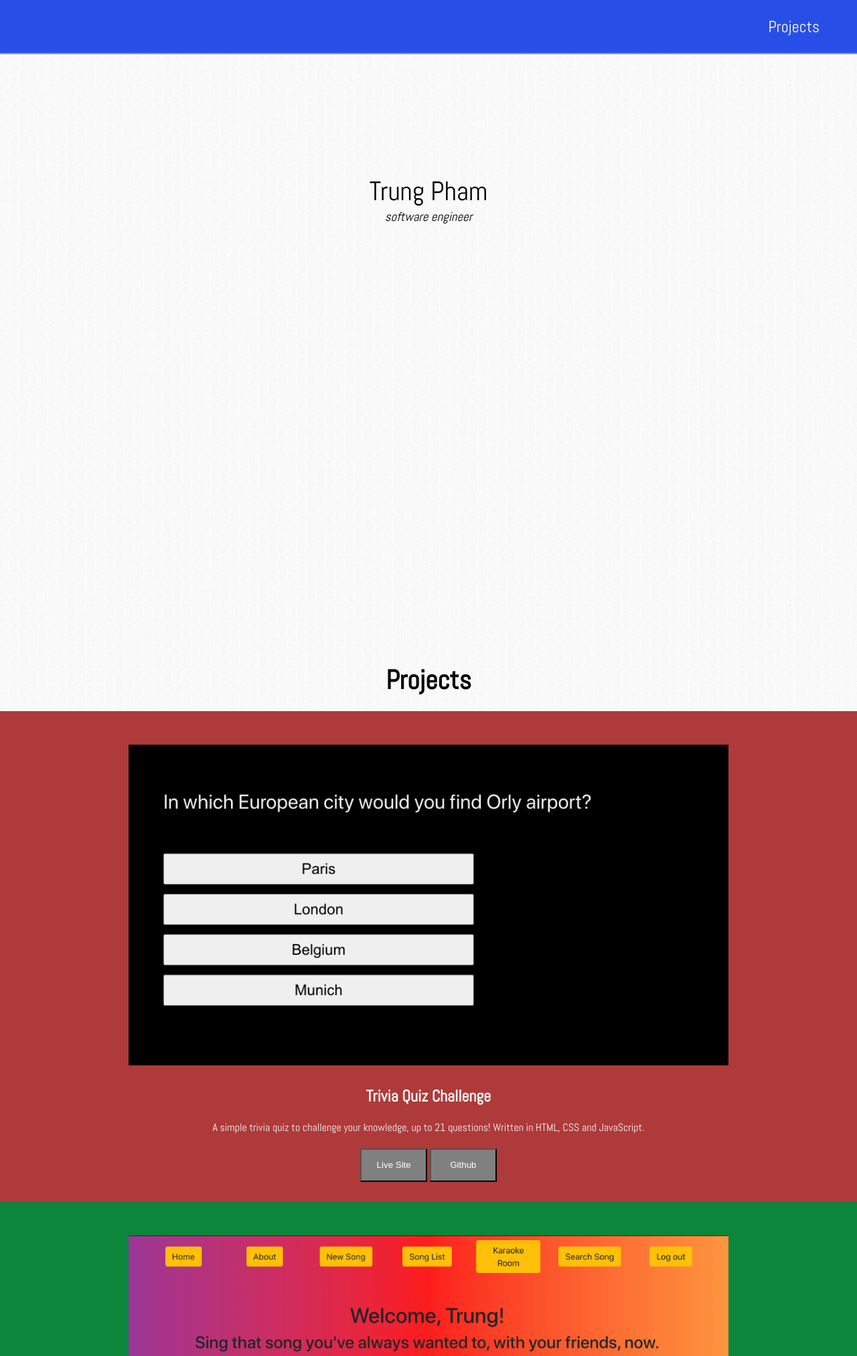
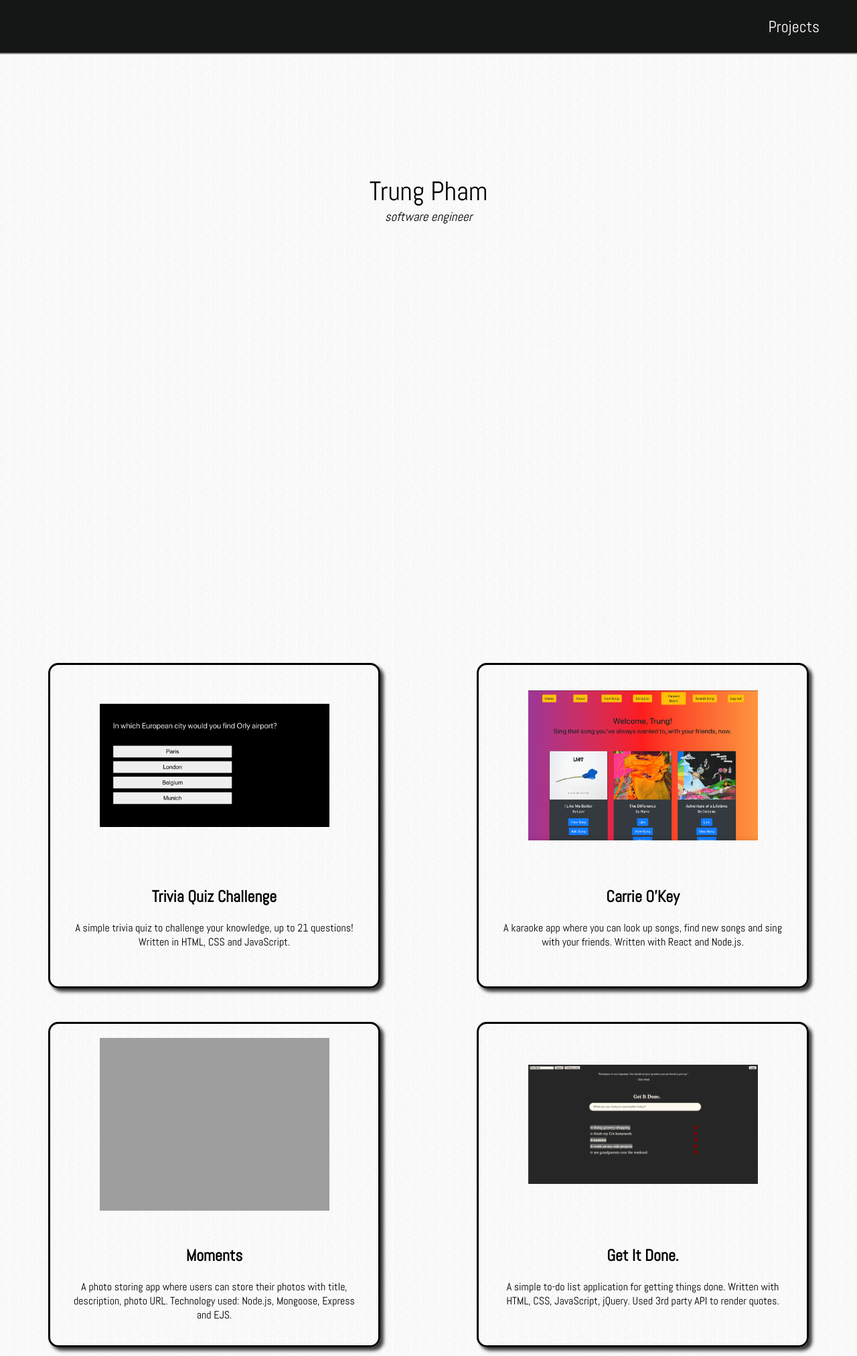
Before and after one commit to trungpham10/trungpham.github.io, a PHP site: page / in a window 1280 px wide. Shown: the top 2025 px of the page at 67% size. Run offline with PHP 8.4, Linux system fonts and the light colour scheme; grey boxes are pictures that could not be loaded.

Commit message:
fix projects styling

```diff
--- a/index.html
+++ b/index.html
@@ -34,8 +34,8 @@
       </section>
     </div>
 
+    <!-- <h1 id="projects">Projects</h1> -->
     <section class="projects" id="projects-begin">
-      <h1 id="projects">Projects</h1>
       <br />
       <section id="trivia" class="project-shots">
         <div class="container">
@@ -52,12 +52,12 @@
                   JavaScript.
                 </p>
                 <br />
-                <button class="live-btn">
+                <!-- <button class="live-btn">
                   <a href="https://trivia-challenge-play.herokuapp.com/">Live Site</a>
-                </button>
-                <button class="github-btn">
+                </button> -->
+                <!-- <button class="github-btn">
                   <a href="https://github.com/trungpham10/tandem_challenge">Github</a>
-                </button>
+                </button> -->
               </div>
             </div>
           </div>
@@ -79,12 +79,12 @@
                   and sing with your friends. Written with React and Node.js.
                 </p>
                 <br />
-                <button class="live-btn">
+                <!-- <button class="live-btn">
                   <a href="https://carrieokey.herokuapp.com">Live Site</a>
                 </button>
                 <button class="github-btn">
                   <a href="https://github.com/joshua-agee/CarrieOKey">Github</a>
-                </button>
+                </button> -->
               </div>
             </div>
           </div>
@@ -107,12 +107,12 @@
                   Mongoose, Express and EJS.
                 </p>
                 <br />
-                <button class="live-btn">
+                <!-- <button class="live-btn">
                   <a href="https://dry-stream-38790.herokuapp.com">Live Site</a>
                 </button>
                 <button class="github-btn">
                   <a href="https://github.com/trungpham10/photo-storing-app">Github</a>
-                </button>
+                </button> -->
               </div>
             </div>
           </div>
@@ -135,12 +135,12 @@
                   API to render quotes.
                 </p>
                 <br />
-                <button class="live-btn">
+                <!-- <button class="live-btn">
                   <a href="https://appgetdone.com">Live Site</a>
                 </button>
                 <button class="github-btn">
                   <a href="https://github.com/trungpham10/trungpham10.github.io">Github</a>
-                </button>
+                </button> -->
               </div>
             </div>
           </div>
--- a/style.css
+++ b/style.css
@@ -44,29 +44,31 @@ body {
 }
 
 #get-it-done {
-  background-color: rgb(61, 51, 150);
-  color: whitesmoke;
+  /* background-color: rgb(61, 51, 150); */
+  color: black;
 }
 
 #moments {
-  background-color: rgb(150, 122, 122);
-  color: whitesmoke;
+  /* background-color: rgb(150, 122, 122); */
+  color: black;
 }
 
 #carrieokey {
-  background-color: rgb(11, 134, 58);
-  color: whitesmoke;
+  /* background-color: rgb(11, 134, 58); */
+  color: black;
 }
 
 #trivia {
-  background-color: rgb(175, 58, 58);
-  color: whitesmoke;
+  /* background-color: rgb(175, 58, 58); */
+  color: black;
 }
 
 .shot {
   display: grid;
-  height: 100%;
-  padding-top: 50px;
+  height: 300px;
+  max-width: 100%;
+  object-fit: cover;
+  /* padding-top: 50px; */
 }
 
 .center-fit {
@@ -98,6 +100,36 @@ body {
 
 .projects {
   text-align: center;
+  display: flex;
+  flex-direction: row;
+  justify-content: space-around;
+  flex-wrap: wrap;
+}
+
+.project-shots {
+  margin: 0 auto 50px auto;
+  border-radius: 15px;
+  width: 490px;
+  height: 480px;
+  box-shadow: 5px 5px 5px #3b3a3a;
+  border: solid black;
+}
+
+@media (max-width: 400px) {
+  .projects {
+    text-align: center;
+    display: flex;
+    flex-direction: column;
+    justify-content: space-between;
+  }
+
+  .project-shots {
+    width: 350px;
+  }
+}
+
+.shot img {
+  object-fit: fill;
 }
 
 footer {
@@ -113,7 +145,7 @@ footer {
   top: 0;
   left: 0;
   width: 100%;
-  background: #274fe8;
+  background: #151616;
   box-shadow: 0 2px 0 rgba(0, 0, 0, 0.4);
   z-index: 10;
 }
```
